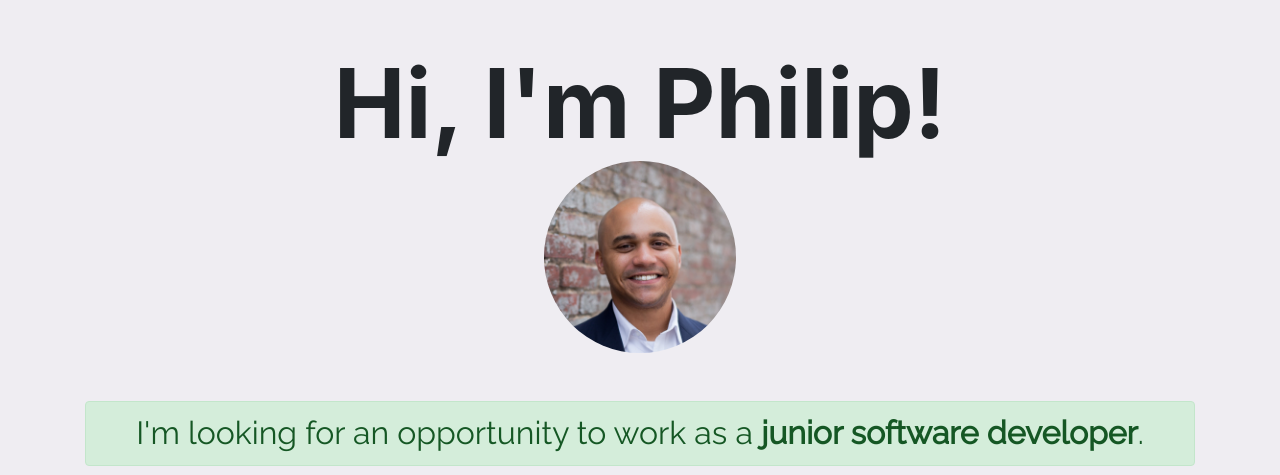
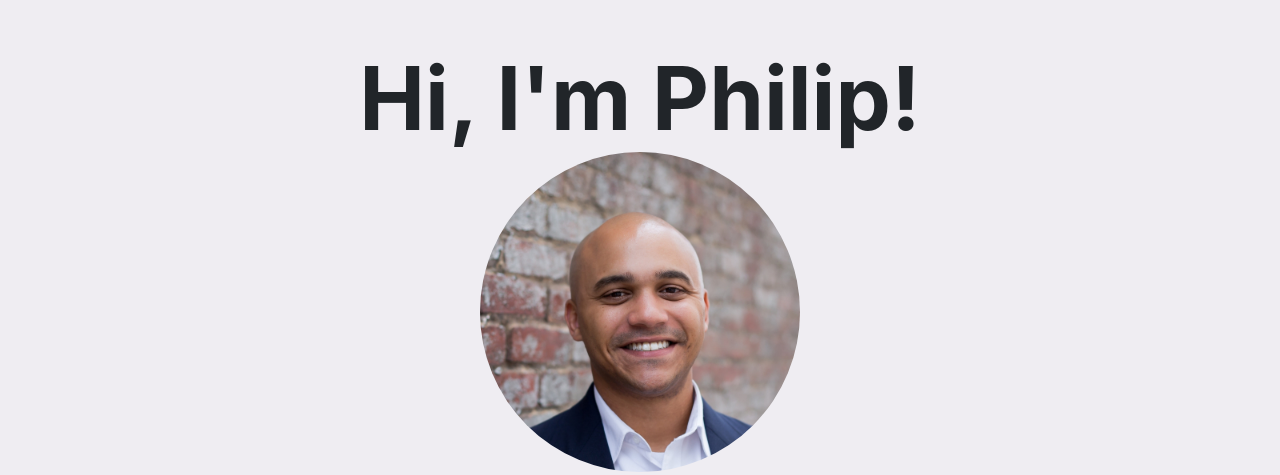
Before and after one commit to devinepk/portfolio, a website: page index.html in a window 1280 px wide. Shown: the part 502-977 px from the top of the page. Drawn offline with nearby package versions, Linux system fonts and the light colour scheme.

Commit message:
revises profile styling

```diff
--- a/index.html
+++ b/index.html
@@ -22,7 +22,7 @@
 
 
 
-      <div class="display-1 text-center font-weight-bold mt-5">Hi, I'm Philip!
+      <div class="display-2 text-center font-weight-bold mt-5">Hi, I'm Philip!
 
         <img src="assets/Untitled design.jpg" alt="Headshot" class="photo">
 
--- a/style.css
+++ b/style.css
@@ -40,7 +40,7 @@ body {
     display: block;
     margin-left: auto;
     margin-right: auto;
-    width: 15%;
+    width: 25%;
 }
 
 .card-img-top {
```
